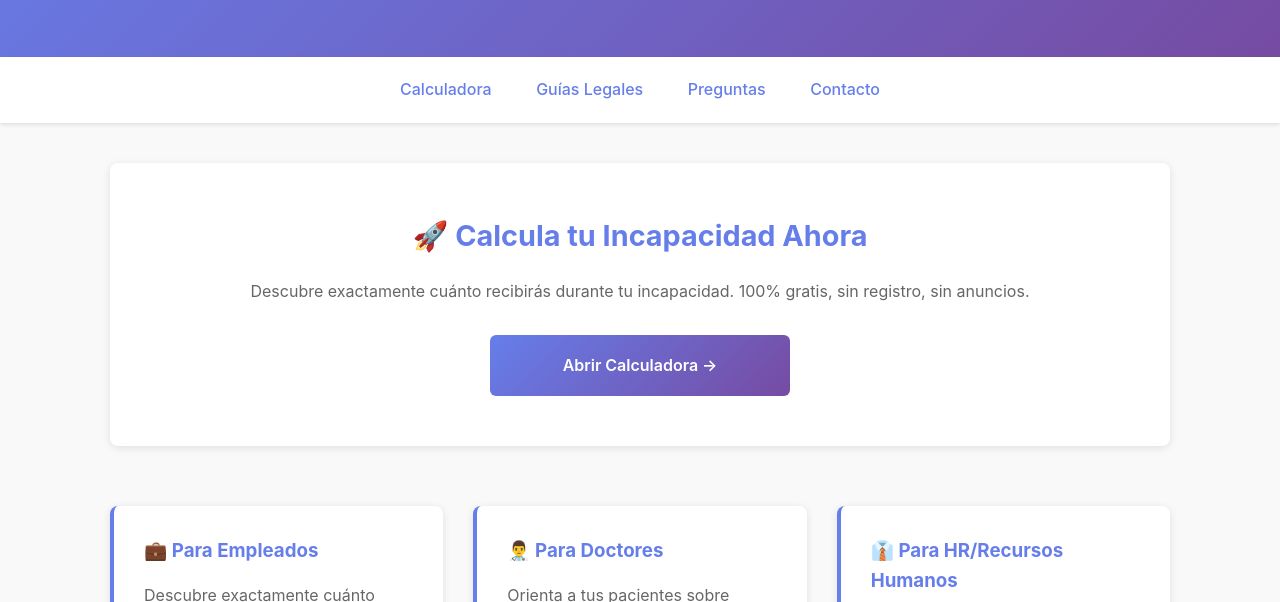
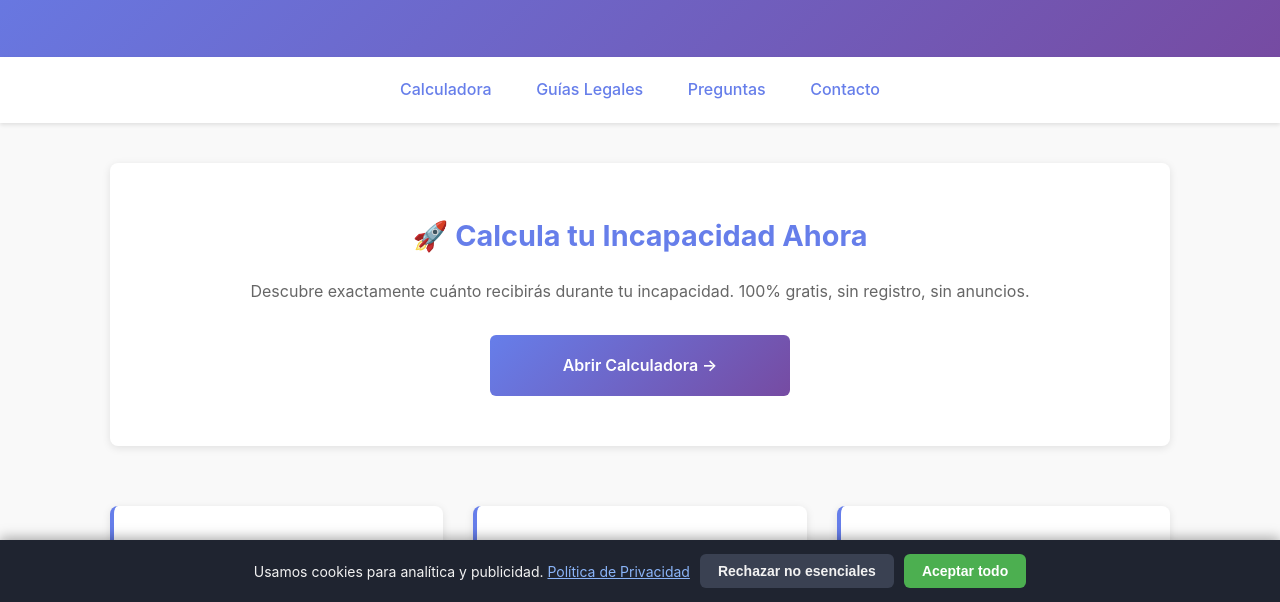
Before and after one commit to oscargml/Calculadora-Incapacidad, a plain HTML site: page index.html in a window 1280 px wide. Shown: the part 198-800 px from the top of the page. Drawn offline with Linux system fonts and the light colour scheme.

Commit message:
Add Términos de Uso and cookie consent (#1)
Terms include a no-professional-advice disclaimer (IMSS/ISSSTE).
Consent Mode v2 defaults GA4 storage to denied until opt-in; footer
links added.

Co-authored-by: Claude Fable 5 <noreply@anthropic.com>

```diff
--- /dev/null
+++ b/consent.js
@@ -0,0 +1,86 @@
+/* Cookie consent + Google Consent Mode v2. Load BEFORE any gtag.js / AdSense script. */
+(function () {
+  var script = document.currentScript;
+  var privacyUrl = script ? script.getAttribute('data-privacy-url') : '/privacy.html';
+  var KEY = 'cookie_consent_v1';
+
+  window.dataLayer = window.dataLayer || [];
+  function gtag() { window.dataLayer.push(arguments); }
+
+  var stored = null;
+  try { stored = localStorage.getItem(KEY); } catch (e) {}
+
+  gtag('consent', 'default', {
+    ad_storage: 'denied',
+    ad_user_data: 'denied',
+    ad_personalization: 'denied',
+    analytics_storage: 'denied',
+    wait_for_update: 500
+  });
+
+  function apply(granted) {
+    var v = granted ? 'granted' : 'denied';
+    gtag('consent', 'update', {
+      ad_storage: v,
+      ad_user_data: v,
+      ad_personalization: v,
+      analytics_storage: v
+    });
+  }
+
+  if (stored === 'granted') apply(true);
+  else if (stored === 'denied') apply(false);
+
+  var LANGS = {
+    en: { msg: 'We use cookies for analytics and advertising.', link: 'Privacy Policy', accept: 'Accept all', reject: 'Reject non-essential' },
+    es: { msg: 'Usamos cookies para analítica y publicidad.', link: 'Política de Privacidad', accept: 'Aceptar todo', reject: 'Rechazar no esenciales' },
+    fr: { msg: 'Nous utilisons des cookies à des fins d’analyse et de publicité.', link: 'Politique de confidentialité', accept: 'Tout accepter', reject: 'Refuser les non essentiels' },
+    it: { msg: 'Utilizziamo cookie per analisi e pubblicità.', link: 'Informativa sulla privacy', accept: 'Accetta tutto', reject: 'Rifiuta non essenziali' }
+  };
+
+  function choose(granted) {
+    try { localStorage.setItem(KEY, granted ? 'granted' : 'denied'); } catch (e) {}
+    apply(granted);
+    var el = document.getElementById('cc-banner');
+    if (el) el.parentNode.removeChild(el);
+  }
+
+  function show() {
+    if (document.getElementById('cc-banner')) return;
+    var lang = (document.documentElement.lang || 'en').slice(0, 2).toLowerCase();
+    var t = LANGS[lang] || LANGS.en;
+    var div = document.createElement('div');
+    div.id = 'cc-banner';
+    div.setAttribute('role', 'dialog');
+    div.setAttribute('aria-live', 'polite');
+    div.style.cssText = 'position:fixed;bottom:0;left:0;right:0;z-index:2147483647;background:#1f2430;color:#f2f2f2;padding:14px 16px;font:14px/1.5 -apple-system,BlinkMacSystemFont,"Segoe UI",Roboto,sans-serif;display:flex;flex-wrap:wrap;gap:10px;align-items:center;justify-content:center;box-shadow:0 -2px 12px rgba(0,0,0,.35)';
+    var msg = document.createElement('span');
+    msg.textContent = t.msg + ' ';
+    if (privacyUrl) {
+      var a = document.createElement('a');
+      a.href = privacyUrl;
+      a.textContent = t.link;
+      a.style.cssText = 'color:#8ab4f8;text-decoration:underline';
+      msg.appendChild(a);
+    }
+    var btnStyle = 'border:0;border-radius:6px;padding:9px 18px;font-weight:600;cursor:pointer;font-size:14px';
+    var reject = document.createElement('button');
+    reject.textContent = t.reject;
+    reject.style.cssText = btnStyle + ';background:#3a4152;color:#f2f2f2';
+    reject.onclick = function () { choose(false); };
+    var accept = document.createElement('button');
+    accept.textContent = t.accept;
+    accept.style.cssText = btnStyle + ';background:#4caf50;color:#fff';
+    accept.onclick = function () { choose(true); };
+    div.appendChild(msg);
+    div.appendChild(reject);
+    div.appendChild(accept);
+    document.body.appendChild(div);
+  }
+
+  if (stored !== 'granted' && stored !== 'denied') {
+    if (document.readyState === 'loading') document.addEventListener('DOMContentLoaded', show);
+    else show();
+  }
+  window.showConsentBanner = show;
+})();
--- a/index.html
+++ b/index.html
@@ -4,7 +4,8 @@
 
     <meta name="google-site-verification" content="S3TJp5OcNO1_IcflO0zqjELpP8aPwjWNqXOnmLG7QG4" />
     <!-- Google tag (gtag.js) -->
-<script async src="https://www.googletagmanager.com/gtag/js?id=G-1BLE60RWQH"></script>
+<script src="/consent.js" data-privacy-url="/privacy-policy.html"></script>
+    <script async src="https://www.googletagmanager.com/gtag/js?id=G-1BLE60RWQH"></script>
 <script>
   window.dataLayer = window.dataLayer || [];
   function gtag(){dataLayer.push(arguments);}
@@ -248,5 +249,7 @@
         <p style="margin-top: 20px; font-size: 0.9em; opacity: 0.8;">© 2025. Información educativa gratuita. No constituye asesoría legal.</p>
         <p style="margin-top: 15px; font-size: 0.85em;"><a href="privacy-policy.html" style="color: #667eea;">Política de Privacidad</a></p>
     </footer>
+
+<footer style="text-align:center;padding:20px 12px 90px;font-size:13px;color:#888"><a href="/privacy-policy.html" style="color:inherit;text-decoration:underline">Política de Privacidad</a> &middot; <a href="/terms.html" style="color:inherit;text-decoration:underline">Términos de Uso</a></footer>
 </body>
 </html>
```
Also changed, not shown: terms.html (added, +35 -0 lines).
